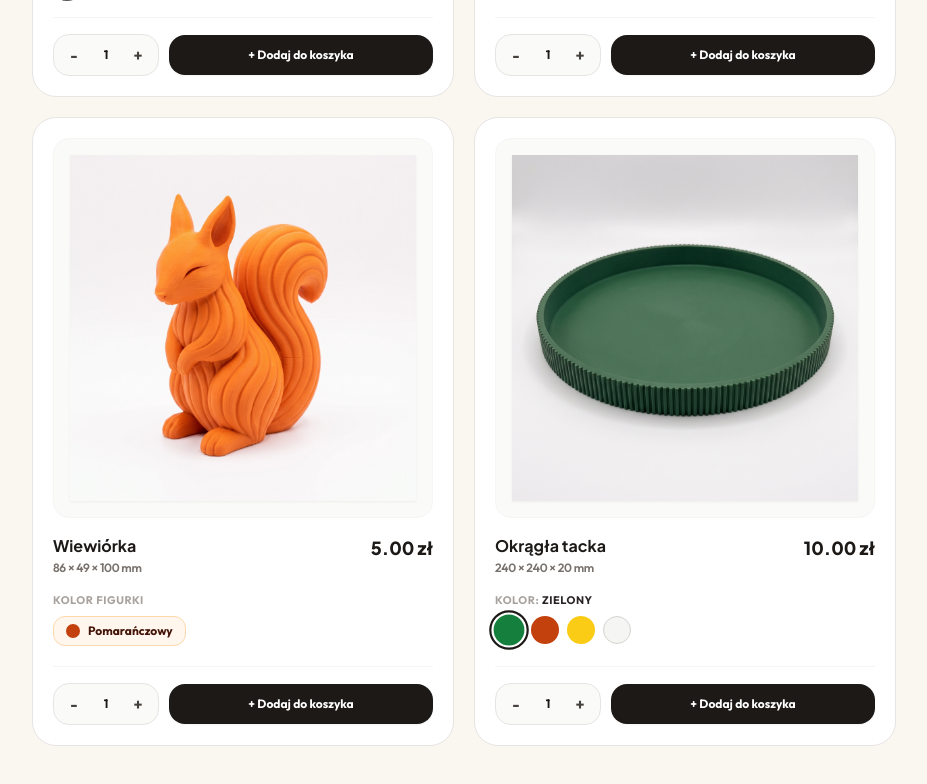
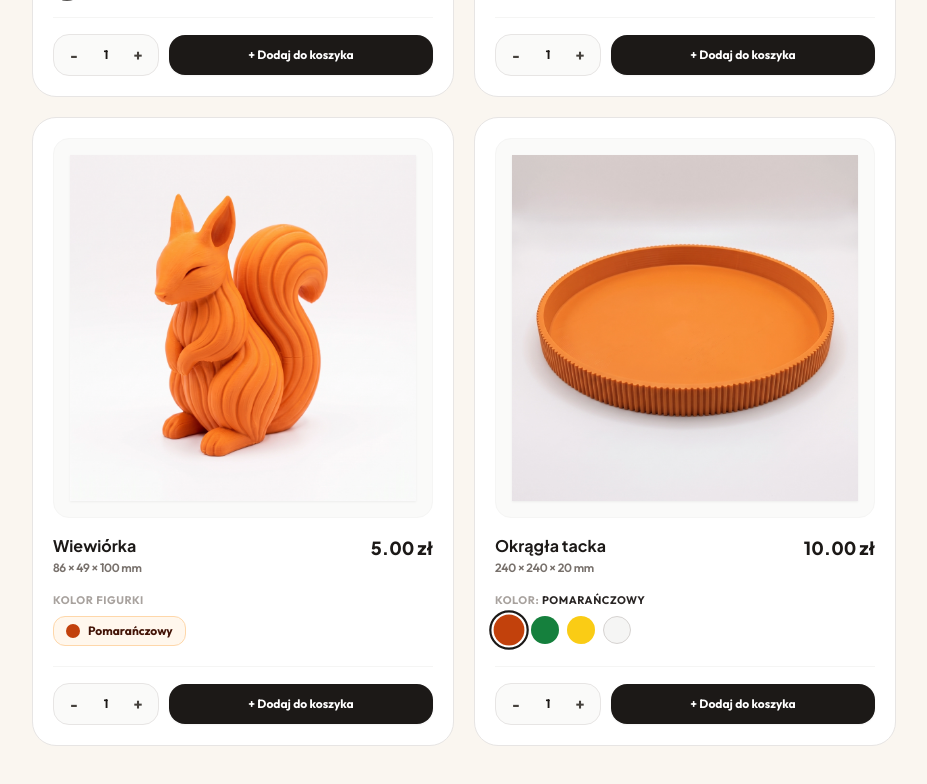
Before and after one commit to fakindomin/sezonowe3d, a plain HTML site: page index.html in a window 1280 px wide. Shown: the part 859-1643 px from the top of the page, without its empty margins (176-1103 px from the left). Drawn offline with nearby package versions, Linux system fonts and the light colour scheme.

Commit message:
Update text and color defaults in index.html

```diff
--- a/index.html
+++ b/index.html
@@ -286,7 +286,7 @@
       <div id="batch-recommendation" class="p-4 rounded-2xl bg-stone-900 text-white space-y-3"></div>
       <div class="bg-white p-4 rounded-2xl border border-stone-200 space-y-2">
         <div class="flex justify-between items-center">
-          <h4 class="font-bold text-xs text-stone-800 uppercase tracking-wider">Kolejka braków (Sztuki)</h4>
+          <h4 class="font-bold text-xs text-stone-800 uppercase tracking-wider">Kolekcja braków (Sztuki)</h4>
           <span id="tab-missing-count" class="text-xs font-bold px-2 py-0.5 rounded-full bg-stone-100">0 szt.</span>
         </div>
         <div id="tab-missing-grid" class="grid grid-cols-2 sm:grid-cols-4 gap-1.5 text-xs"></div>
@@ -440,6 +440,7 @@
             price: 10,
             hasColors: true,
             defaultColor: 'Pomarańczowy',
+            // UJEDNOLICONA KOLEJNOŚĆ KOLORÓW
             colors: [
               { name: 'Pomarańczowy', hex: '#c2410c', img: 'dynia_orange.webp' },
               { name: 'Zielony', hex: '#15803d', img: 'dynia_green.webp' },
@@ -479,15 +480,16 @@
             desc: '240 × 240 × 20 mm',
             price: 10,
             hasColors: true,
-            defaultColor: 'Zielony',
+            defaultColor: 'Pomarańczowy',
+            // UJEDNOLICONA KOLEJNOŚĆ KOLORÓW (TAKA SAMA JAK W DYNI)
             colors: [
+              { name: 'Pomarańczowy', hex: '#c2410c', img: 'tacka_orange.webp' },
               { name: 'Zielony', hex: '#15803d', img: 'tacka_green.webp' },
-              { name: 'Pomarańczowy', hex: '#c2410c', img: 'tacka_orange.webp' },
               { name: 'Żółty', hex: '#facc15', img: 'tacka_yellow.webp' },
               { name: 'Biały', hex: '#f5f5f4', img: 'tacka_white.webp' }
             ],
             renderVisual: (sel) => {
-              const src = sel.img || 'tacka_green.webp';
+              const src = sel.img || 'tacka_orange.webp';
               return `<img src="${src}" alt="Okrągła tacka" class="w-full h-full object-contain drop-shadow-sm transition-all duration-300">`;
             }
           }
```
